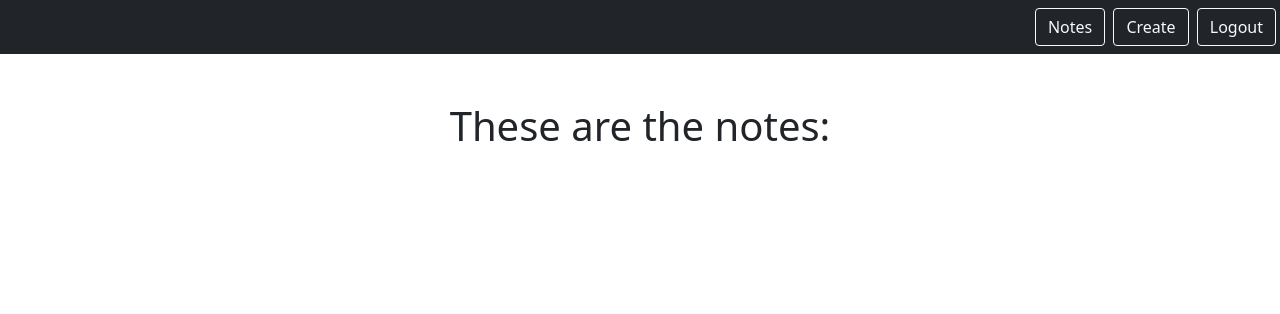
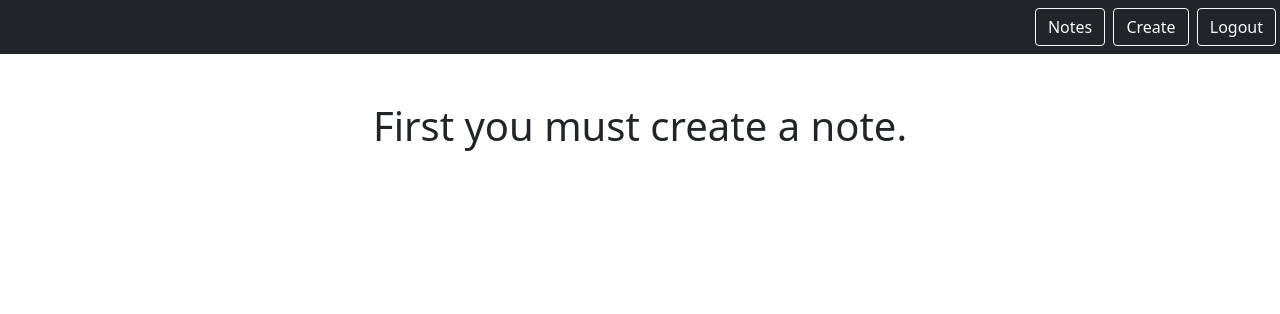
Before and after one commit to dev-f3r/Linkedin-Django-Essential-Training, a Django app: page /smart/notes/ in a window 1280 px wide. Shown: the top 314 px of the page. Run offline with Django 4.2, Linux system fonts and the light colour scheme; the visitor is signed in with stand-in values (Sample User, id 1); data that the repository does not hold is empty.

Commit message:
The number of cols if fix to 3

```diff
--- a/notes/templates/notes/notes_list.html
+++ b/notes/templates/notes/notes_list.html
@@ -1,10 +1,17 @@
 {% extends "base.html" %}
 
 {% block content %}
+
+{% if not notes %}
+    <h1 class="my-2">First you must create a note.</h1>
+{% else %}
     <h1 class="my-2">These are the notes:</h1>
-<div class="row row-cols3 g-2">
+    <div class="row row-cols-3 g-2">
         {% for note in notes %}
-    <div class="col">
+            {% if forloop.counter0|divisibleby:3 %}
+                </div><div class="row row-cols-3 g-2">
+            {% endif %}
+            <div class="col mb-2">
                 <div class="p-3 border">
                     <a href="{% url 'notes.detail' pk=note.id %}" class="text-dark text-decoration-non">
                         <h3>{{ note.title|truncatechars:15 }}</h3>
@@ -14,5 +21,6 @@
             </div>
         {% endfor %}
     </div>
+{% endif %}
 
 {% endblock %}
```
Lines whose indentation alone changed are shown as unchanged.
